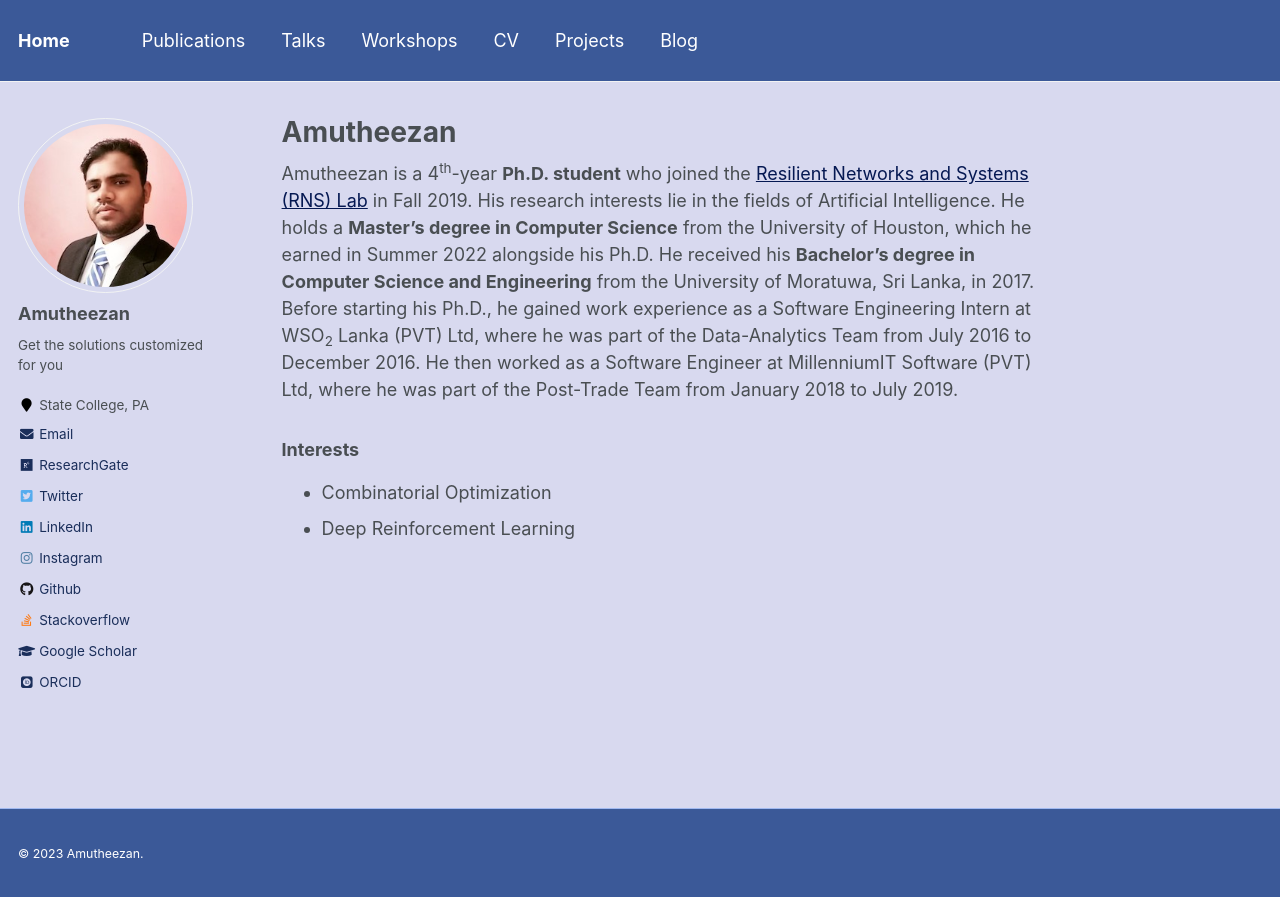
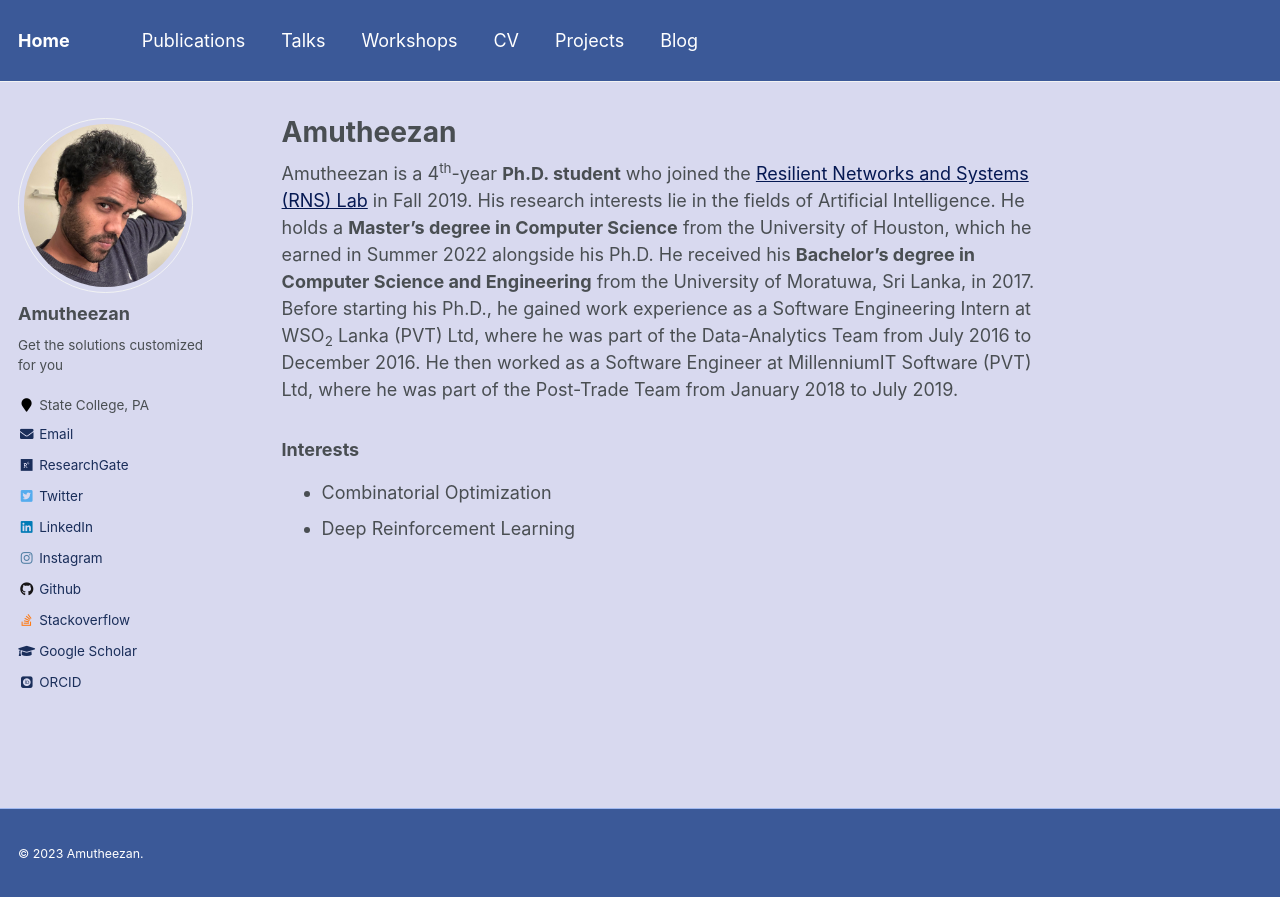
Before and after one commit to Amutheezan/amutheezan.github.io, a Jekyll site: the page built from _pages/about.md, in a window 1280 px wide. Shown: the top 897 px of the page. Built offline with Jekyll 4.4.1, drawn with Linux system fonts in a browser that asks for light colours; some web fonts are replaced.

Commit message:
Update _config.yml

```diff
--- a/_config.yml
+++ b/_config.yml
@@ -81,7 +81,7 @@ analytics:
 # Site Author
 author:
   name             : "Amutheezan"
-  avatar           : "display_picture.jpeg"
+  avatar           : "display_picture.jpg"
   bio              : "Get the solutions customized for you"
   location         : "State College, PA"
   employer         :
```
